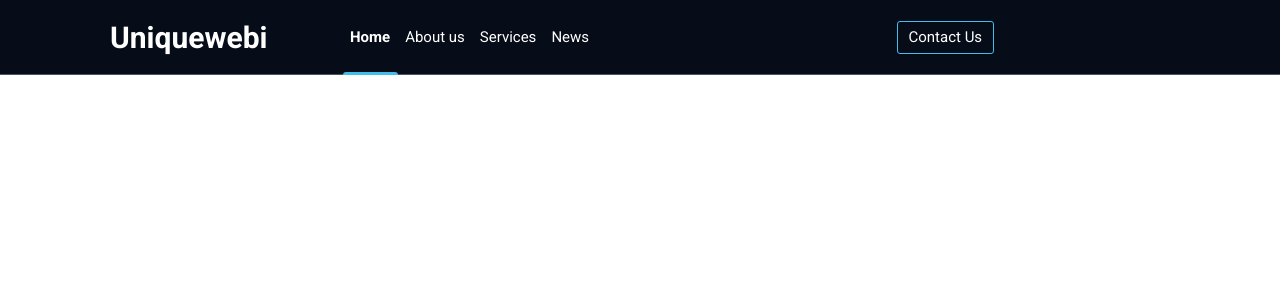
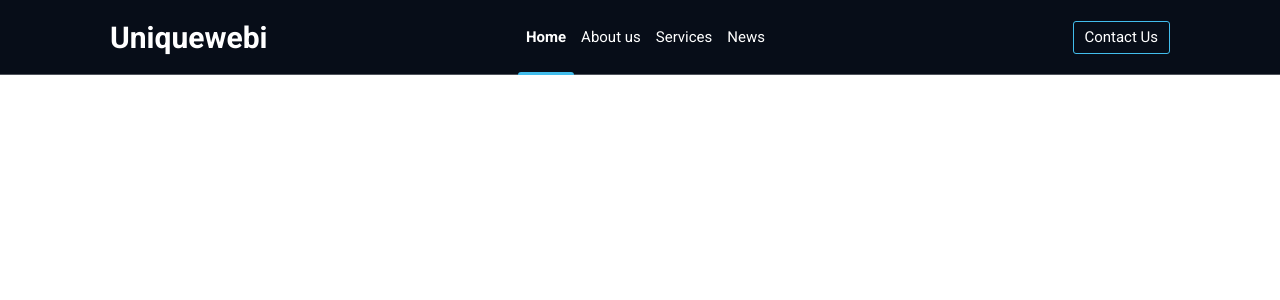
Before and after one commit to AlanPoveda/Uniquewebi, a Next.js app: page / in a window 1280 px wide. Shown: the top 300 px of the page. Built offline with nearby package versions, Linux system fonts and the light colour scheme.

Commit message:
Header styleo

```diff
--- a/src/components/Header/styles.module.scss
+++ b/src/components/Header/styles.module.scss
@@ -15,7 +15,7 @@
     align-items: center;
 
     nav {
-        margin-left: 5rem;
+        margin-left: auto;
         height: 5rem;
 
 
```
